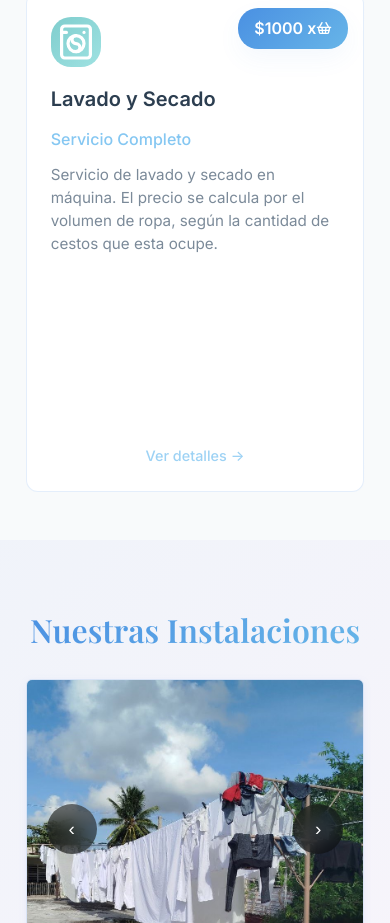
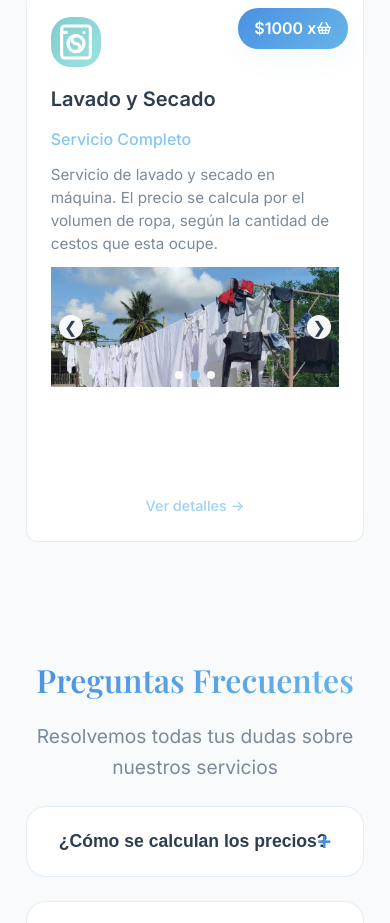
Before and after one commit to Dante98DZC/siloe-landing, a website: page index.html in a window 390 px wide. Shown: the part 1077-2000 px from the top of the page. Drawn offline with nearby package versions, Linux system fonts and the light colour scheme.

Commit message:
Add service gallery component with responsive styles and navigation controls; update service card layout and integrate gallery in HTML

```diff
--- /dev/null
+++ b/css/service-gallery.css
@@ -0,0 +1,126 @@
+/* Estilos para la galería dentro de la tarjeta de servicio */
+.service-gallery {
+  position: relative;
+width: 100%;
+height: 100%;
+  margin: 0;
+  border-radius: var(--border-radius);
+  overflow: hidden;
+}
+
+.service-gallery-container {
+  position: relative;
+  width: 100%;
+  height: 100%;
+}
+
+.service-gallery .gallery-image {
+  position: absolute;
+  top: 0;
+  left: 0;
+  width: 100%;
+  height: 100%;
+  object-fit: cover;
+  opacity: 0;
+  transition: opacity 0.5s ease;
+  border-radius: var(--border-radius);
+}
+
+.service-gallery .gallery-image.active {
+  opacity: 1;
+}
+
+.service-gallery .gallery-nav {
+  position: absolute;
+  top: 50%;
+  transform: translateY(-50%);
+  background: var(--glass-bg);
+  border: none;
+  color: var(--text-color);
+  font-size: 1.5rem;
+  width: 2rem;
+  height: 2rem;
+  border-radius: 50%;
+  cursor: pointer;
+  display: flex;
+  align-items: center;
+  justify-content: center;
+  backdrop-filter: blur(8px);
+  transition: all 0.3s ease;
+  z-index: 2;
+}
+
+.service-gallery .gallery-nav:hover {
+  background: var(--primary-gradient);
+  color: var(--white-color);
+}
+
+.service-gallery .gallery-nav.prev {
+  left: 0.5rem;
+}
+
+.service-gallery .gallery-nav.next {
+  right: 0.5rem;
+}
+
+.service-gallery .gallery-dots {
+  position: absolute;
+  bottom: 0.5rem;
+  left: 50%;
+  transform: translateX(-50%);
+  display: flex;
+  gap: 0.5rem;
+  z-index: 2;
+}
+
+.service-gallery .gallery-dot {
+  width: 0.5rem;
+  height: 0.5rem;
+  background: var(--glass-bg);
+  border-radius: 50%;
+  cursor: pointer;
+  transition: all 0.3s ease;
+}
+
+.service-gallery .gallery-dot.active {
+  background: var(--accent-color);
+  transform: scale(1.2);
+}
+
+/* Animaciones */
+@keyframes fadeIn {
+  from {
+    opacity: 0;
+  }
+  to {
+    opacity: 1;
+  }
+}
+
+@keyframes fadeOut {
+  from {
+    opacity: 1;
+  }
+  to {
+    opacity: 0;
+  }
+}
+
+/* Responsive */
+@media (max-width: 768px) {
+  .service-gallery {
+    height: 150px;
+  }
+}
+
+@media (max-width: 480px) {
+  .service-gallery {
+    height: 120px;
+  }
+
+  .service-gallery .gallery-nav {
+    width: 1.5rem;
+    height: 1.5rem;
+    font-size: 1rem;
+  }
+}
--- a/css/styles.css
+++ b/css/styles.css
@@ -528,10 +528,13 @@ img {
 }
 
 .service-card {
-  height: 500px;
+  height: 550px;
   width: 100%;
   min-width: 260px;
   max-width: 420px;
+  display: flex;
+  flex-direction: column;
+  justify-content: space-between;
   border-radius: var(--radius-md);
   position: relative;
   cursor: pointer;
--- a/index.html
+++ b/index.html
@@ -95,17 +95,13 @@
       <div class="container">
         <div class="section-title">
           <h2>Nuestros Servicios</h2>
-          <p>
-            Servicios de lavandería con la mejor calidad y atención
-          </p>
+          <p>Servicios de lavandería con la mejor calidad y atención</p>
         </div>
 
         <div class="services-grid">
           <!-- Servicio 1: -->
-          <div class="service-card" onclick="toggleCard(this)">
-            <div
-              class="price-tag accent"
-            >
+          <div class="service-card">
+            <div class="price-tag accent">
               $1000 x <i class="icon icon-basket icon-sm icon-white"></i>
             </div>
 
@@ -125,8 +121,19 @@
                     por el volumen de ropa, según la cantidad de cestos que esta
                     ocupe.
                   </p>
+                  <div
+                    class="service-gallery"
+                    data-images="/res/1.jpg,/res/2.jpg,/res/3.jpg"
+                  >
+                    <!-- La galería se generará automáticamente aquí -->
+                  </div>
                 </div>
-                <div class="flip-indicator">Ver detalles →</div>
+                <div
+                  class="flip-indicator"
+                  onclick="toggleCard(this.closest('.service-card'))"
+                >
+                  Ver detalles →
+                </div>
               </div>
 
               <!-- Cara trasera -->
@@ -155,7 +162,9 @@
                         <i class="icon icon-no icon-md"></i>
                         No aceptamos
                       </span>
-                      <span class="detail-value">Ropa interior, medias o prendas muy pequeñas</span>
+                      <span class="detail-value"
+                        >Ropa interior, medias o prendas muy pequeñas</span
+                      >
                     </div>
                     <div class="detail-item">
                       <span class="detail-label">
@@ -177,7 +186,12 @@
                     </div>
                   </div>
                 </div>
-                <div class="flip-indicator">← Volver</div>
+                <div
+                  class="flip-indicator"
+                  onclick="toggleCard(this.closest('.service-card'))"
+                >
+                  ← Volver
+                </div>
               </div>
             </div>
           </div>
@@ -186,7 +200,7 @@
     </section>
 
     <!-- Gallery Section -->
-    <section class="gallery-section fade-in">
+    <!-- <section class="gallery-section fade-in">
       <div class="container">
         <div class="section-title">
           <h2>Nuestras Instalaciones</h2>
@@ -223,7 +237,7 @@
           </div>
         </div>
       </div>
-    </section>
+    </section> -->
 
     <!-- FAQ Section -->
     <section class="faq-section fade-in" id="FAQ">
@@ -243,7 +257,7 @@
                 Calculamos el precio del servicio por el volumen de ropa. Según
                 la cantidad de cestos que esta ocupe
                 <strong>sin empujar ni doblar la ropa</strong>. Cada cesto
-                tendrá un precio de $700.
+                tendrá un precio de $1000.
               </div>
             </div>
           </div>
@@ -493,7 +507,9 @@
         <img id="modalImage" src="" alt="Imagen ampliada" />
       </div>
     </div>
-    <!-- <script src="plugins/asistifai/chatbot.js"></script> -->
-    <!-- <link rel="stylesheet" href="plugins/asistifai/chatbot.css" /> -->
+    <link rel="stylesheet" href="css/service-gallery.css" />
+    <script src="js/service-gallery.js"></script>
+    <!-- <script src="plugins/asistifai/chatbot.js"></script>
+    <link rel="stylesheet" href="plugins/asistifai/chatbot.css" /> -->
   </body>
 </html>
--- a/js/script.js
+++ b/js/script.js
@@ -253,11 +253,11 @@ window.addEventListener("beforeunload", function () {
 });
 
 // Add click handlers for gallery images to open modal
-document.addEventListener("DOMContentLoaded", function () {
-  document.querySelectorAll(".gallery-image").forEach((img) => {
-    img.addEventListener("click", function () {
-      openModal(this.src);
-    });
-    img.style.cursor = "pointer";
-  });
-});
+// document.addEventListener("DOMContentLoaded", function () {
+//   document.querySelectorAll(".gallery-image").forEach((img) => {
+//     img.addEventListener("click", function () {
+//       openModal(this.src);
+//     });
+//     img.style.cursor = "pointer";
+//   });
+// });
--- /dev/null
+++ b/js/service-gallery.js
@@ -0,0 +1,104 @@
+// Service Gallery Component
+class ServiceGallery {
+  constructor(element, images) {
+    this.container = element;
+    this.images = images;
+    this.currentIndex = 0;
+    this.interval = null;
+    this.autoPlayDuration = 6000;
+
+    this.init();
+  }
+
+  init() {
+    this.renderGallery();
+    this.setupControls();
+    this.startAutoPlay();
+  }
+
+  renderGallery() {
+    // Crear contenedor de la galería
+    const galleryContainer = document.createElement('div');
+    galleryContainer.className = 'service-gallery-container';
+
+    // Agregar imágenes
+    this.images.forEach((src, index) => {
+      const img = document.createElement('img');
+      img.src = src;
+      img.className = `gallery-image ${index === 0 ? 'active' : ''}`;
+      img.alt = `Imagen ${index + 1} de la galería`;
+      galleryContainer.appendChild(img);
+    });
+
+    // Agregar controles de navegación
+    galleryContainer.innerHTML += `
+      <button class="gallery-nav prev" aria-label="Anterior">❮</button>
+      <button class="gallery-nav next" aria-label="Siguiente">❯</button>
+      <div class="gallery-dots">
+        ${this.images.map((_, i) => `
+          <span class="gallery-dot ${i === 0 ? 'active' : ''}" data-index="${i}"></span>
+        `).join('')}
+      </div>
+    `;
+
+    this.container.appendChild(galleryContainer);
+  }
+
+  setupControls() {
+    // Botones de navegación
+    this.container.querySelector('.prev').addEventListener('click', () => this.showPrevious());
+    this.container.querySelector('.next').addEventListener('click', () => this.showNext());
+
+    // Puntos indicadores
+    this.container.querySelectorAll('.gallery-dot').forEach((dot, index) => {
+      dot.addEventListener('click', () => this.showSlide(index));
+    });
+
+    // Pausar autoplay al hover
+    this.container.addEventListener('mouseenter', () => this.pauseAutoPlay());
+    this.container.addEventListener('mouseleave', () => this.startAutoPlay());
+  }
+
+  showSlide(index) {
+    const images = this.container.querySelectorAll('.gallery-image');
+    const dots = this.container.querySelectorAll('.gallery-dot');
+
+    // Ocultar slide actual
+    images[this.currentIndex].classList.remove('active');
+    dots[this.currentIndex].classList.remove('active');
+
+    // Mostrar nuevo slide
+    this.currentIndex = index;
+    images[this.currentIndex].classList.add('active');
+    dots[this.currentIndex].classList.add('active');
+  }
+
+  showNext() {
+    const nextIndex = (this.currentIndex + 1) % this.images.length;
+    this.showSlide(nextIndex);
+  }
+
+  showPrevious() {
+    const prevIndex = (this.currentIndex - 1 + this.images.length) % this.images.length;
+    this.showSlide(prevIndex);
+  }
+
+  startAutoPlay() {
+    this.interval = setInterval(() => this.showNext(), this.autoPlayDuration);
+  }
+
+  pauseAutoPlay() {
+    clearInterval(this.interval);
+  }
+}
+
+// Función auxiliar para inicializar todas las galerías de servicio
+function initServiceGalleries() {
+  document.querySelectorAll('.service-gallery').forEach(gallery => {
+    const images = Array.from(gallery.dataset.images.split(','));
+    new ServiceGallery(gallery, images);
+  });
+}
+
+// Inicializar cuando el DOM esté listo
+document.addEventListener('DOMContentLoaded', initServiceGalleries);
```
Also changed, not shown: plugins/asistifai/chatbot.css, plugins/asistifai/chatbot.js.
